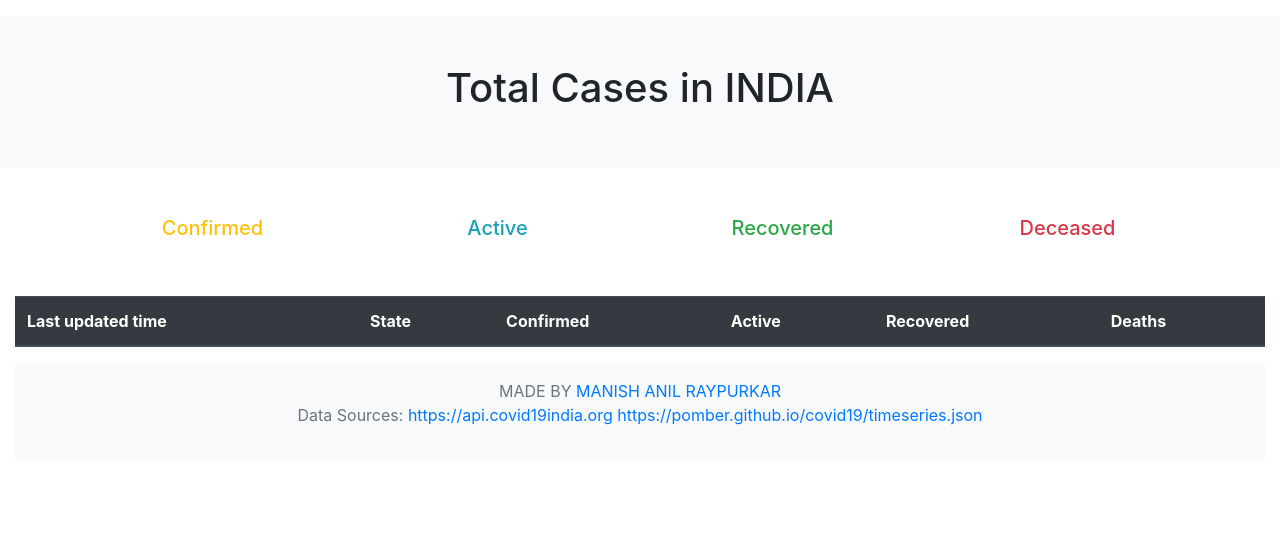
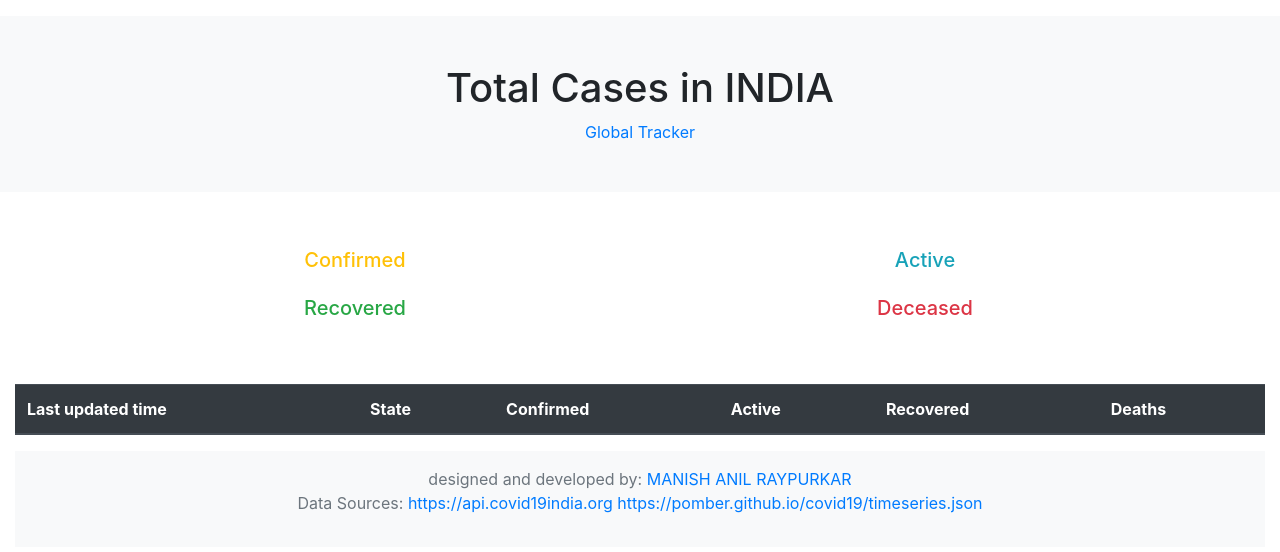
Before and after one commit to manishraypurkar/corona-global-india-tracker, a PHP site: page /statewise.php in a window 1280 px wide. Shown: the top 552 px of the page. Run offline with PHP 8.4, Linux system fonts and the light colour scheme; data that the repository does not hold is empty.

Commit message:
Add files via upload

```diff
--- a/index.php
+++ b/index.php
@@ -95,7 +95,7 @@ include 'main.php'
 </div>
 <footer class="footer mt-auto py-3 bg-light">
   <div class="container text-center">
-    <span class="text-muted">MADE BY <a href="https://manishraypurkar.github.io/portfolio%20project/index.html" target="_blank">MANISH ANIL RAYPURKAR</a></span>
+    <span class="text-muted">designed and developed by: <a href="https://manishraypurkar.github.io/portfolio%20project/index.html" target="_blank">MANISH ANIL RAYPURKAR</a></span>
 <p class="text-muted">Data Sources:
 <a href="https://api.covid19india.org/data.json">https://api.covid19india.org</a>
 <a href="https://pomber.github.io/covid19/timeseries.json">https://pomber.github.io/covid19/timeseries.json</a>
--- /dev/null
+++ b/india.php
@@ -0,0 +1,16 @@
+   <?php
+        $statedata = file_get_contents('https://api.covid19india.org/data.json');
+        // $sumdata = file_get_content('https://api.covid19api.com/summary');
+        //  echo ($sumdata);
+        $livedata = json_decode($statedata, true);
+       $numstates = count($livedata['statewise']);
+//while($i=0)
+//{
+//	$conf= $livedata['statewise'][$i]['confirmed'];
+//	$act= $livedata['statewise'][$i]['active'];
+//	$rec= $livedata['statewise'][$i]['recovered'];
+//	$det= $livedata['statewise'][$i]['deaths'];
+//}
+
+
+    ?>
--- a/statewise.php
+++ b/statewise.php
@@ -1,24 +1,10 @@
-      <?php
-        $statedata = file_get_contents('https://api.covid19india.org/data.json');
-        // $sumdata = file_get_content('https://api.covid19api.com/summary');
-        //  echo ($sumdata);
-        $livedata = json_decode($statedata, true);
-       $numstates = count($livedata['statewise']);
-//while($i=0)
-//{
-//	$conf= $livedata['statewise'][$i]['confirmed'];
-//	$act= $livedata['statewise'][$i]['active'];
-//	$rec= $livedata['statewise'][$i]['recovered'];
-//	$det= $livedata['statewise'][$i]['deaths'];
-//}
-
-
-    ?>
-
+  <?php
+include 'india.php';
+?>
 <!doctype html>
 <html lang="en">
   <head>
-    <title>corona HINT</title>
+    <title>Covid-19 Tracker</title>
     <!-- Required meta tags -->
     <meta charset="utf-8">
     <meta name="viewport" content="width=device-width, initial-scale=1, shrink-to-fit=no">
@@ -33,24 +19,25 @@
   <body>
 <div class="container-fluid bg-light p-5 text-center my-3">
  <h1>Total Cases in INDIA</h1>
+<a href="index.php">Global Tracker</a>
 </div>
 
 
-<div class="container my-5 ">
+<div class="container my-5">
     <div class="row text-center">
-        <div class="col-3 text-warning">
+        <div class="col-6 text-warning py-2">
             <h5>Confirmed</h5>
             <?php echo $livedata['statewise'][0]['confirmed'];?>
         </div>
-	<div class="col-3 text-info">
+	<div class="col-6 text-info py-2">
             <h5>Active</h5>
             <?php echo $livedata['statewise'][0]['active'];?>
         </div>
-        <div class="col-3 text-success">
+        <div class="col-6 text-success py-2">
             <h5>Recovered</h5>
             <?php echo $livedata['statewise'][0]['recovered'];?>
         </div>
-        <div class="col-3 text-danger">
+        <div class="col-6 text-danger py-2">
             <h5>Deceased</h5>
             <?php echo $livedata['statewise'][0]['deaths'];?>
         </div>
@@ -92,7 +79,7 @@
           </table>
       <footer class="footer mt-auto py-3 bg-light">
   <div class="container text-center">
-    <span class="text-muted">MADE BY <a href="https://manishraypurkar.github.io/portfolio%20project/index.html">MANISH ANIL RAYPURKAR</a></span>
+    <span class="text-muted">designed and developed by: <a href="https://manishraypurkar.github.io/portfolio%20project/index.html">MANISH ANIL RAYPURKAR</a></span>
 <p class="text-muted">Data Sources:
 <a href="https://api.covid19india.org/data.json">https://api.covid19india.org</a>
 <a href="https://pomber.github.io/covid19/timeseries.json">https://pomber.github.io/covid19/timeseries.json</a>
```
